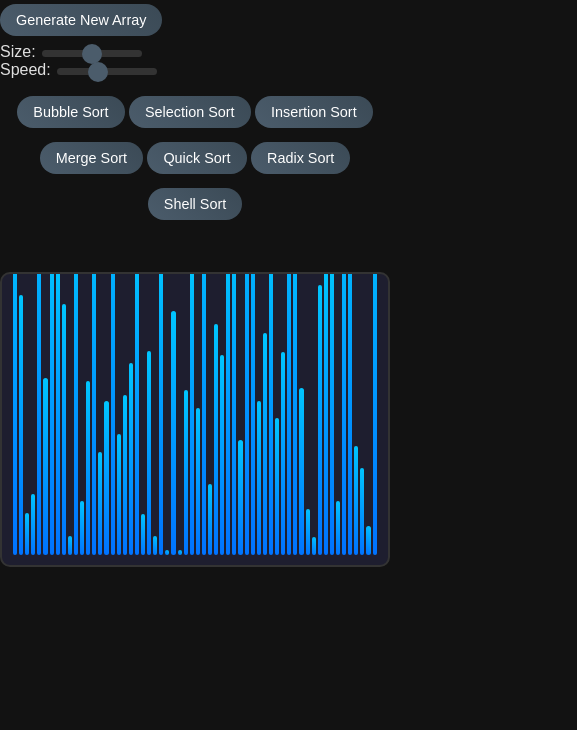
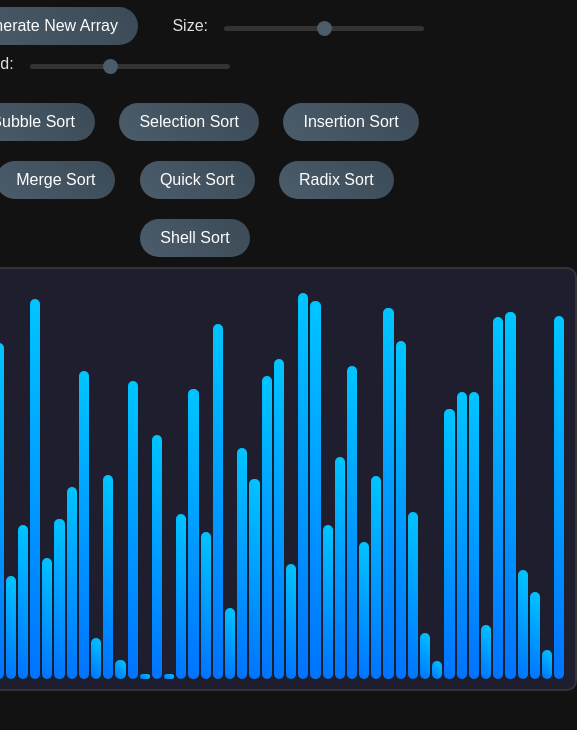
Before and after one commit to SnehilRai98/Sorting-Visualizer, a plain HTML site: page index.html in a window 390 px wide. Shown: the part 80-810 px from the top of the page, 577 px wide, since content can reach past the window. Drawn offline with Linux system fonts and the light colour scheme.

Commit message:
Revert "Update sorting.css"

```diff
--- a/sorting.css
+++ b/sorting.css
@@ -1,7 +1,7 @@
 /* General Styles */
 body {
-    background-color: #121212;
-    color: #e0e0e0;
+    background-color: #121212; /* Dark background for the page */
+    color: #e0e0e0; /* Light gray text for readability */
     font-family: 'Arial', sans-serif;
     margin: 0;
     padding: 0;
@@ -12,209 +12,119 @@ body {
 
 /* Header Styles */
 header h1 {
-    color: #A1B6D3;
+    margin: 20px 0;
+    color: #A1B6D3; /* Softer, muted blue for header */
     font-size: 2rem;
     text-align: center;
-    margin: 20px 0;
+}
+
+header h1 a {
+    text-decoration: none;
+    color: inherit;
+    transition: color 0.3s;
+}
+
+header h1 a:hover {
+    color: #3b6f99; /* Muted hover color */
 }
 
 /* Button Styles */
 .btn {
-    background: linear-gradient(45deg, #4b5c6b, #3b4a56);
+    background: linear-gradient(45deg, #4b5c6b, #3b4a56); /* Darker gradient for buttons */
     border: none;
     border-radius: 20px;
     color: white;
     padding: 10px 20px;
-    margin: 7px 0;
+    margin: 10px;
     cursor: pointer;
     font-size: 1rem;
     transition: background 0.3s, transform 0.2s;
 }
 
 .btn:hover {
-    background: linear-gradient(45deg, #5b6a7a, #4a5967);
+    background: linear-gradient(45deg, #5b6a7a, #4a5967); /* Slightly lighter gradient on hover */
     transform: scale(1.05);
 }
 
-/* Sorting Controls Section */
-.sorting-controls {
-    margin-top: 10px;
-    width: 100%;
-    text-align: center;
+/* Slider Styles */
+.slider-container {
+    display: inline-block;
+    margin: 0 20px;
+    font-size: 1rem;
 }
 
-/* Sliders Section */
-.sliders {
-    display: flex;
-    justify-content: space-between;
-    width: 100%;
-    max-width: 1400px;
-    margin-top: 30px; /* Increased space between sliders and buttons */
-}
-
-/* Speed Slider on the Left */
-.speed-slider {
-    display: flex;
-    flex-direction: column;
-    align-items: center;
-    width: 20%; /* Adjust width */
-}
-
-/* Size Slider on the Right */
-.size-slider {
-    display: flex;
-    flex-direction: column;
-    align-items: center;
-    width: 20%; /* Adjust width */
-}
-
-/* Slider Styling */
 input[type="range"] {
     appearance: none;
-    width: 100%;
-    height: 7px;
-    background: #333; /* Darker track for the slider */
+    width: 200px;
+    height: 5px;
+    background: #333; /* Darker gray for the slider track */
+    outline: none;
     border-radius: 5px;
     cursor: pointer;
 }
 
 input[type="range"]::-webkit-slider-thumb {
     appearance: none;
-    width: 20px;
-    height: 20px;
-    background: #4b5c6b; /* Matching thumb color */
+    width: 15px;
+    height: 15px;
+    background: #4b5c6b; /* Softer navy thumb */
     border-radius: 50%;
     cursor: pointer;
     transition: background 0.3s;
 }
 
 input[type="range"]::-webkit-slider-thumb:hover {
-    background: #5b6a7a; /* Slightly lighter hover thumb */
+    background: #5b6a7a; /* Lighter navy on hover */
 }
 
 /* Visualization Area */
 .visualization-area {
     display: flex;
     align-items: flex-end;
-    justify-content: flex-start;
-    height: 60vh; /* Increased height for the visualization area */
-    flex: 1;
-    background: #1e1e2f;
-    border: 2px solid #333;
+    justify-content: flex-start; /* Align bars to the left */
+    height: 400px; /* Fixed height */
+    width: 145%; /* Increased width */
+    margin-left: -24%; /* Shift the box towards the left */
+    background: #1e1e2f; /* Darker navy-blue background */
+    border: 2px solid #333; /* Border color to match theme */
     border-radius: 10px;
     overflow: hidden;
     padding: 10px;
-    box-sizing: border-box;
-    margin-top: 45px;
-    width: 100%; /* Full width */
-    max-width: 2700px; /* Maximum width for large screens */
 }
 
 /* Bar Styling */
 .baritem {
-    background: linear-gradient(45deg, #0072ff, #00c6ff);
+    background: linear-gradient(45deg, #0072ff, #00c6ff); /* Blue gradient for bars */
     border-radius: 5px;
-    margin: 0 1px;
+    margin: 0 1px; /* Slight margin between bars */
     transition: height 0.2s, background 0.3s;
-    flex: 1;
-    min-width: 5px;
+    flex: 1; /* This ensures the bars fill the container */
+    min-width: 6px; /* Minimum bar width to ensure they are visible */
 }
 
+/* Hover Effect on Bars */
 .baritem:hover {
-    background: linear-gradient(45deg, #00c6ff, #0072ff);
+    background: linear-gradient(45deg, #00c6ff, #0072ff); /* Lighter blue on hover */
 }
 
 /* Highlight Colors for Sorting */
 .baritem.sorted {
-    background: linear-gradient(45deg, #28a745, #218838) !important;
+    background: linear-gradient(45deg, #28a745, #218838) !important; /* Green for sorted elements */
 }
 
 .baritem.active {
-    background: linear-gradient(45deg, #dc3545, #c82333) !important;
+    background: linear-gradient(45deg, #dc3545, #c82333) !important; /* Red for active comparisons */
 }
 
-/* Generate New Array Button Below */
-.generate-array {
+/* Sorting Controls Section */
+.sorting-controls {
+    margin-top: 20px;
     text-align: center;
-    margin-top: 10px;
 }
 
-/* Responsive Styles */
-
-/* For larger tablets and small screens (iPad, etc.) */
-@media (max-width: 1024px) {
-    .sliders {
-        flex-direction: column;
-        align-items: center;
-    }
-
-    .speed-slider,
-    .size-slider {
-        width: 70%; /* Adjust width for medium screens */
-        margin: 10px 0;
-    }
-
-    .visualization-area {
-        width: 90%; /* Adjust width for smaller screens */
-        height: 50vh; /* Reduce height */
-    }
-
-    .baritem {
-        min-width: 3px; /* Reduce the width of bars for better visibility */
-    }
-
-    input[type="range"] {
-        width: 150px; /* Adjust slider width */
-    }
+/* Slider Container */
+.slider-container label {
+    color: #e0e0e0; /* Light gray text for labels */
+    font-size: 1rem;
+    margin-right: 10px;
 }
-
-/* For phones like iPhone (up to 768px) */
-@media (max-width: 768px) {
-    .sliders {
-        flex-direction: column;
-        align-items: center;
-        width: 100%;
-    }
-
-    .speed-slider,
-    .size-slider {
-        width: 80%; /* Adjust width for smaller screens */
-        margin: 10px 0;
-    }
-
-    .visualization-area {
-        width: 100%; /* Ensure full width */
-        height: 45vh; /* Further reduce height */
-        margin-right: 0; /* Remove any right margin */
-    }
-
-    .baritem {
-        min-width: 3px; /* Reduce the width of bars for better visibility */
-    }
-
-    input[type="range"] {
-        width: 120px; /* Adjust slider width */
-    }
-}
-
-/* For smaller phones (Google Pixel, iPhone SE) */
-@media (max-width: 480px) {
-    .visualization-area {
-        height: 35vh; /* Further reduce height */
-        width: 100%; /* Ensure full width */
-        margin-right: 0; /* Remove any right margin */
-    }
-
-    .baritem {
-        min-width: 2px; /* Reduce the width of bars for better visibility */
-    }
-
-    input[type="range"] {
-        width: 100px; /* Adjust slider width for very small screens */
-    }
-
-    .btn {
-        padding: 8px 16px; /* Slightly smaller button for mobile */
-        font-size: 0.9rem;
-    }
-}
```
